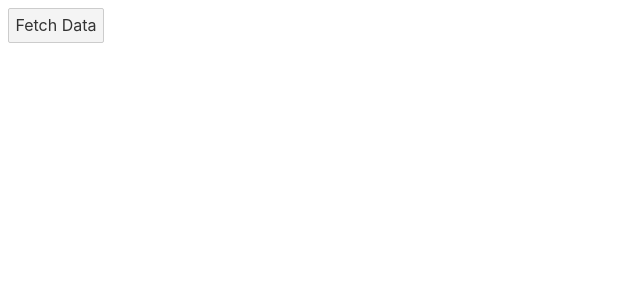
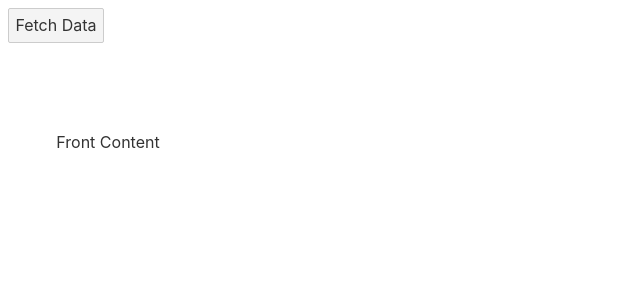
Before and after one commit to Togeee12/flashcard, a Svelte app in the folder frontend/: page / in a window 1280 px wide. Shown: the top 300 px of the page, without its empty margins (0-640 px from the left). Built offline with nearby package versions, Linux system fonts and the light colour scheme.

Commit message:
Frontend - Flashcard simple logic + my skill issue

```diff
--- a/frontend/src/Flashcard.svelte
+++ b/frontend/src/Flashcard.svelte
@@ -10,10 +10,60 @@
       console.error("Error fetching data:", error);
     }
   }
+
+  let isFlipped = false;
+
+  function toggleCard() {
+    isFlipped = !isFlipped;
+  }
+
+  // Here we will instert a data from Api call to a card!
+  let frontKeyWord = "";
+  let backKeyWord = "";
 </script>
 
 <div>
   <button on:click={fetchData}>Fetch Data</button>
+  <p>{message}</p>
 
-  <p>{message}</p>
+  <div class="flashcard" class:flipped={isFlipped} on:click={toggleCard}>
+    <div class="front">
+      <slot name="front">Front Content</slot>
+    </div>
+    <div class="back">
+      <slot name="back">Back Content</slot>
+    </div>
+  </div>
 </div>
+
+<style>
+  .flashcard {
+    width: 200px;
+    height: 150px;
+    perspective: 1000px;
+    position: relative;
+  }
+
+  .front,
+  .back {
+    width: 100%;
+    height: 100%;
+    position: absolute;
+    backface-visibility: hidden;
+    display: flex;
+    justify-content: center;
+    align-items: center;
+  }
+
+  .back {
+    transform: rotateY(180deg);
+  }
+
+  .flipped .front {
+    transform: rotateY(180deg);
+  }
+
+  .flipped .back {
+    transform: rotateY(0deg);
+  }
+</style>
```
